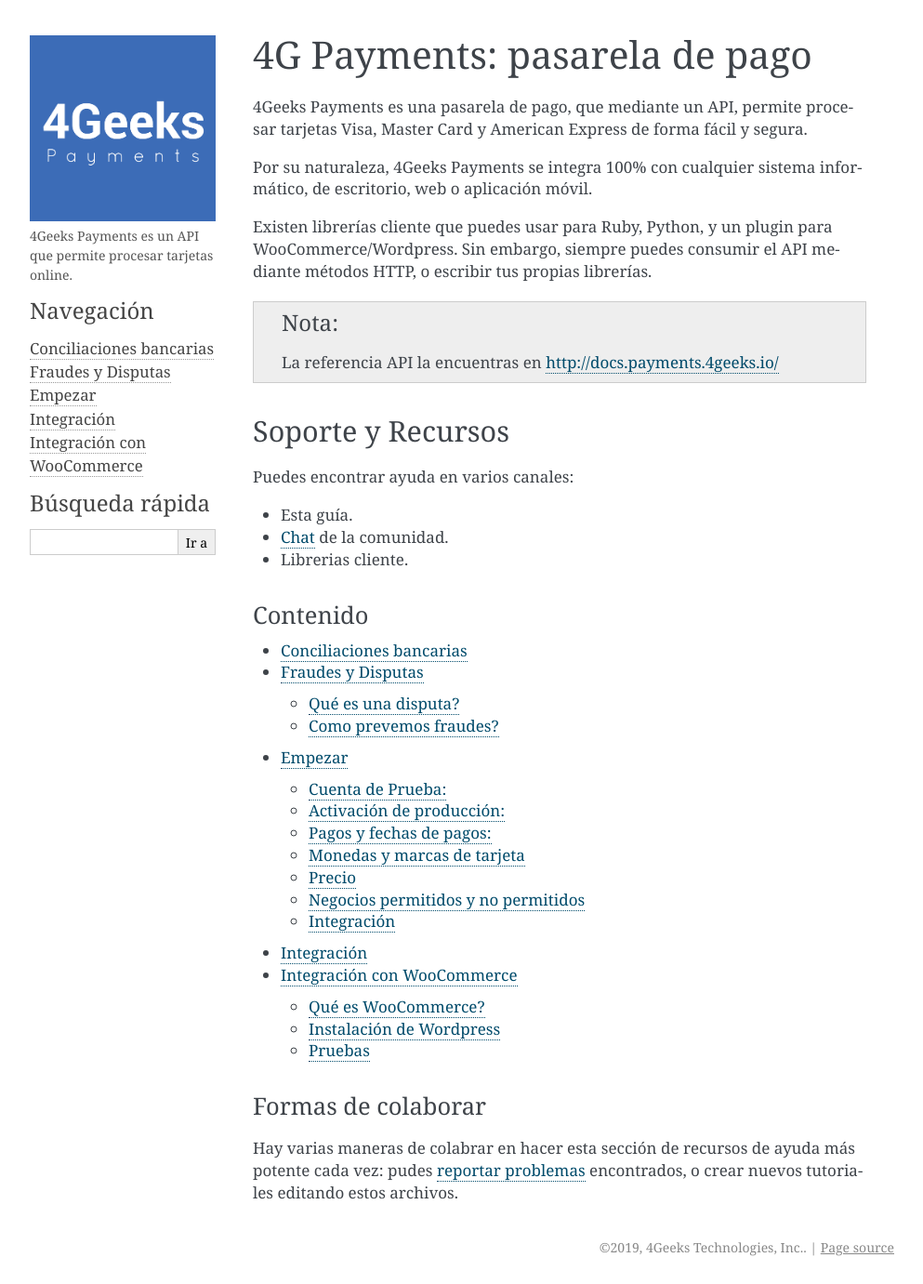
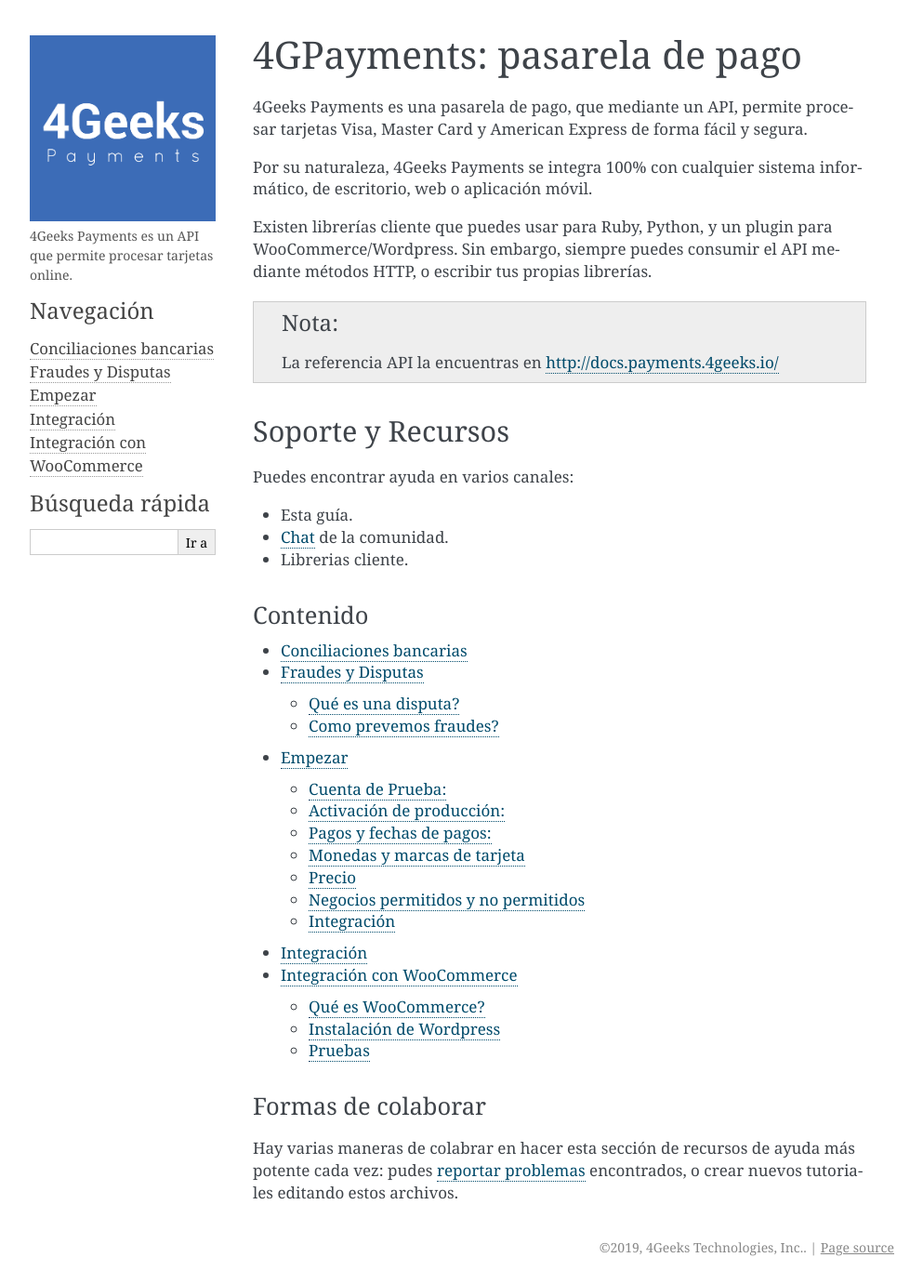
Before and after one commit to ArivazhaganArul/gpayments-support, a Sphinx documentation site: the page built from source/index.rst, in a window 1280 px wide. Shown: the whole page at 93% size, without its empty margins (148-1141 px from the left). Built offline with Sphinx 7.4.7, drawn with Linux system fonts in a browser that asks for light colours.

Commit message:
Update index.rst

```diff
--- a/source/index.rst
+++ b/source/index.rst
@@ -1,5 +1,5 @@
 ==============================
-4G Payments: pasarela de pago
+4GPayments: pasarela de pago
 ==============================
 
 .. include:: ../README.rst
```
